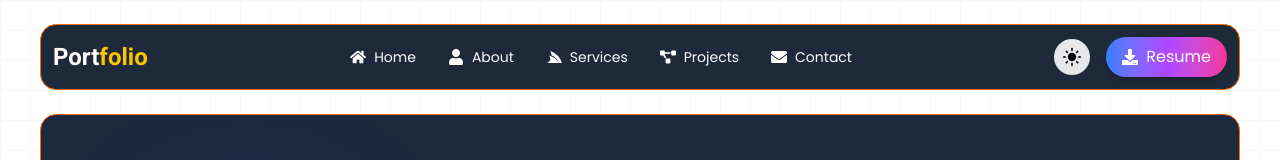
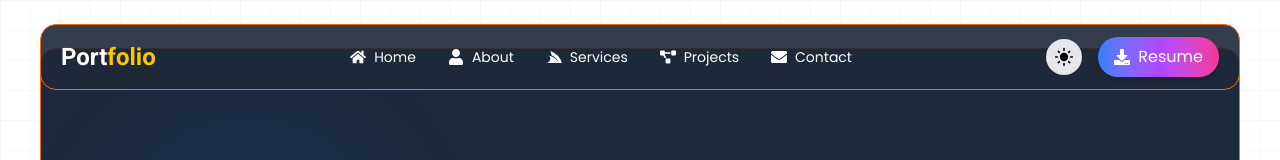
Before and after one commit to bharatroy4D/bharat-dev, a React (Vite) app: page / in a window 1280 px wide. Shown: the top 160 px of the page. Built offline with nearby package versions, Linux system fonts and the light colour scheme.

Commit message:
Navbar of possitioin stiky

```diff
--- a/src/Components/navbar/Navbar.jsx
+++ b/src/Components/navbar/Navbar.jsx
@@ -23,18 +23,18 @@ const Navbar = () => {
   const [dark, setDark] = useState(true);
   const [isOpen, setIsOpen] = useState(false);
 
-  // 🌙 Toggle Dark/Light Mode
+  // 🌙 Dark/Light Mode Toggle
   const handleToggle = () => {
     setDark(!dark);
     document.documentElement.classList.toggle("dark");
   };
 
-  // 🍔 Toggle Mobile Menu
+  // 🍔 Mobile Menu Toggle
   const handleMenus = () => {
     setIsOpen(!isOpen);
   };
 
-  // 🧭 Smooth Scroll Function
+  // 🧭 Smooth Scroll
   const handleScroll = (id) => {
     const section = document.querySelector(id);
     if (section) {
@@ -44,11 +44,14 @@ const Navbar = () => {
   };
 
   return (
-    <div className="poppins relative z-50">
+    <div className="fixed top-0 left-0 w-full z-50 my-6 container mx-auto px-10 ">
       {/* Navbar Container */}
-      <div className="flex items-center justify-between bg-gray-800 text-white rounded-2xl border border-orange-500 p-3">
+      <div className=" py-3 px-5  flex items-center justify-between text-white rounded-2xl bg-gray-800/90 border border-orange-500">
         {/* Logo */}
-        <a href="#banner" className="text-2xl roboto font-bold">
+        <a
+          href="#banner"
+          className="text-2xl roboto font-bold hover:text-yellow-400 duration-300"
+        >
           Port<span className="text-yellow-400">folio</span>
         </a>
 
@@ -85,7 +88,7 @@ const Navbar = () => {
             )}
           </button>
 
-          {/* Resume Button (Desktop only) */}
+          {/* Resume Button (Desktop) */}
           <a
             href="/resume.pdf"
             download
@@ -97,13 +100,13 @@ const Navbar = () => {
         </div>
       </div>
 
-      {/* Mobile Right Side Menu */}
+      {/* Mobile Menu */}
       <div
         className={`fixed top-0 right-0 h-screen w-2/3 bg-gray-900 text-white border-l border-gray-700 transform ${
           isOpen ? "translate-x-0" : "translate-x-full"
         } transition-transform duration-500 ease-in-out lg:hidden flex flex-col items-center py-5 gap-8`}
       >
-        {/* Header & Close Button */}
+        {/* Header */}
         <div className="flex justify-between items-center w-full px-6 border-b border-orange-500 pb-2">
           <h1 className="text-lg font-bold">Menu</h1>
           <button onClick={handleMenus} className="text-4xl">
@@ -134,7 +137,7 @@ const Navbar = () => {
         </a>
       </div>
 
-      {/* Overlay (dark background only) */}
+      {/* Overlay */}
       {isOpen && (
         <div
           className="fixed inset-0 bg-black/50 opacity-100 transition-opacity duration-500 lg:hidden"
```
